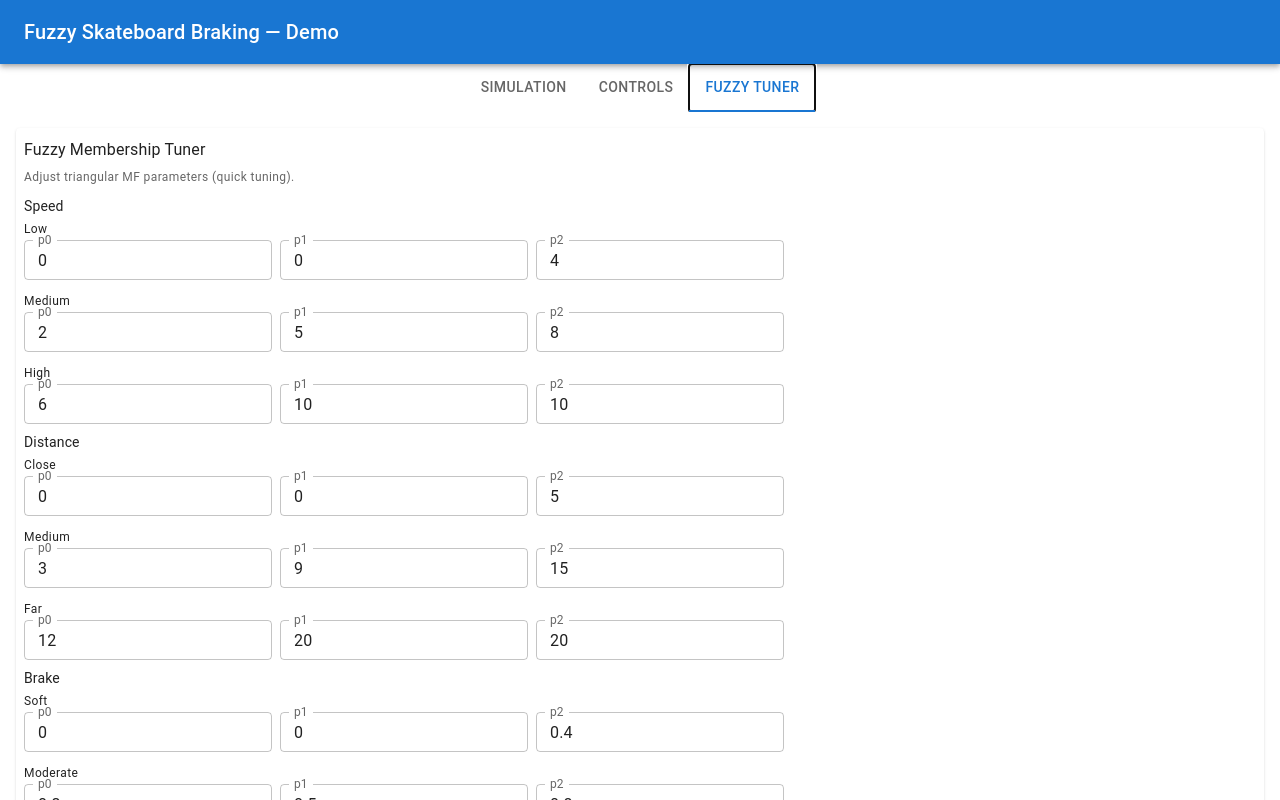
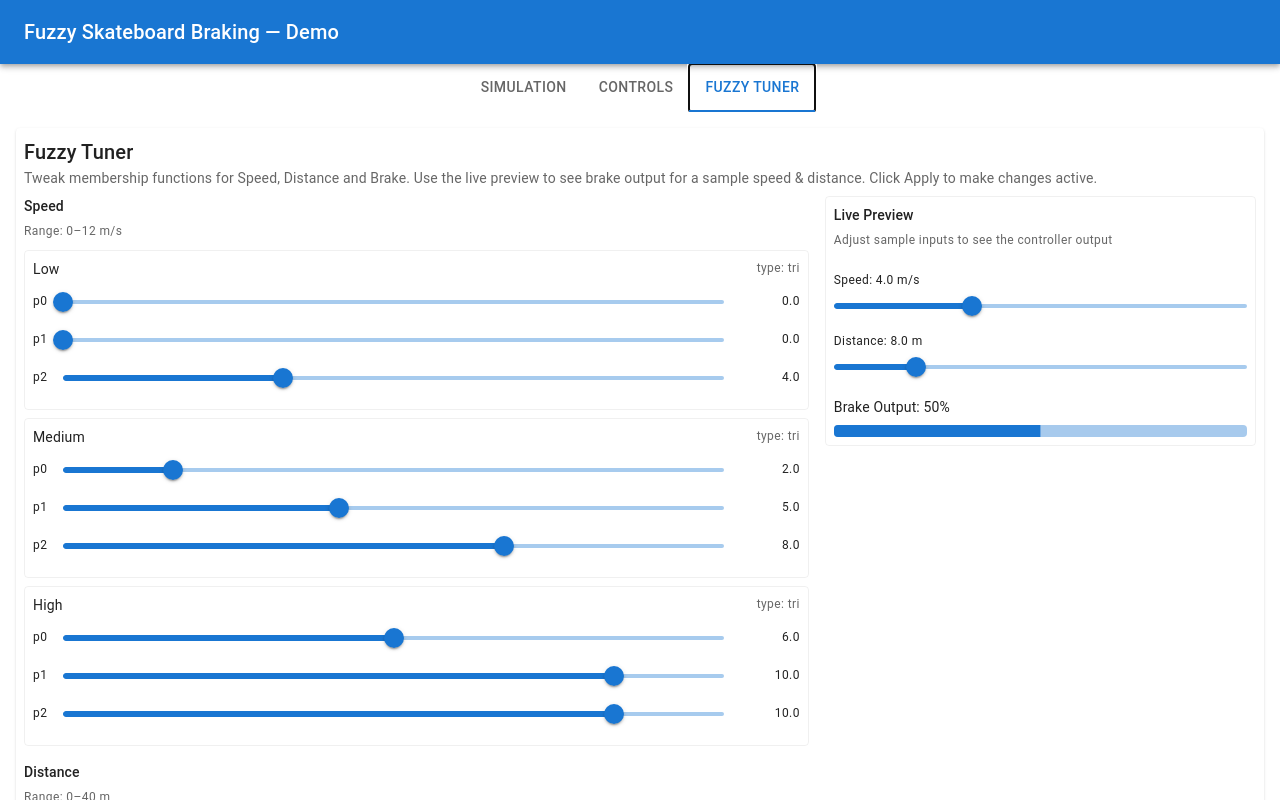
Before and after one commit to Wobbleyaj1/SkateBrake, a React (Vite) app: page / in a window 1280 px wide. Both pictures are taken after a click on the tab "FUZZY TUNER". Built offline with nearby package versions, Linux system fonts and the light colour scheme.

Commit message:
refactor: enhance FuzzyTuner UI and add live preview functionality

```diff
--- a/src/components/ControlsPanel.tsx
+++ b/src/components/ControlsPanel.tsx
@@ -1,4 +1,4 @@
-import { Box, Slider, Typography, Divider, Button, Stack } from "@mui/material";
+import { Box, Slider, Typography, Divider } from "@mui/material";
 
 type Props = {
   mass: number;
--- a/src/components/FuzzyTuner.tsx
+++ b/src/components/FuzzyTuner.tsx
@@ -1,6 +1,19 @@
-import { useState } from "react";
-import { Box, Typography, Button, Grid, TextField } from "@mui/material";
-import { getDefaultMFs, setMemberships } from "../fuzzy/controller";
+import { useMemo, useState } from "react";
+import {
+  Box,
+  Typography,
+  Button,
+  Slider,
+  Stack,
+  LinearProgress,
+  Tooltip,
+} from "@mui/material";
+import {
+  getDefaultMFs,
+  setMemberships,
+  getBrakePercent,
+  computeBrakeWithMFs,
+} from "../fuzzy/controller";
 
 /**
  * Simple UI to show and adjust membership function parameters.
@@ -11,74 +24,272 @@ import { getDefaultMFs, setMemberships } from "../fuzzy/controller";
  * and update the controller functions immutably. For brevity and clarity we mutate via API.
  */
 
+type MFs = Record<
+  string,
+  Array<{ name: string; type: string; params: number[] }>
+>;
+
 export default function FuzzyTuner() {
-  // get default MFs from controller module
-  const defaults = getDefaultMFs();
-  const [local, setLocal] = useState(defaults);
+  // fetch defaults from controller
+  const defaults = getDefaultMFs() as MFs;
+  const [local, setLocal] = useState<MFs>(defaults);
 
-  const handleChange = (
+  // sample inputs for live preview
+  const [sampleSpeed, setSampleSpeed] = useState<number>(4);
+  const [sampleDistance, setSampleDistance] = useState<number>(8);
+
+  const paramRanges = useMemo<
+    Record<string, { min: number; max: number; step: number }>
+  >(
+    () => ({
+      Speed: { min: 0, max: 12, step: 0.1 },
+      Distance: { min: 0, max: 40, step: 0.1 },
+      Brake: { min: 0, max: 1, step: 0.01 },
+    }),
+    []
+  );
+
+  function updateParam(
     group: string,
-    idx: number,
+    mfIdx: number,
     paramIdx: number,
-    value: number
-  ) => {
-    const copy = JSON.parse(JSON.stringify(local));
-    copy[group][idx].params[paramIdx] = value;
-    setLocal(copy);
-  };
+    v: number
+  ) {
+    setLocal((prev) => {
+      const copy: any = JSON.parse(JSON.stringify(prev));
+      copy[group][mfIdx].params[paramIdx] = v;
+      return copy;
+    });
+  }
 
-  const apply = () => {
+  function apply() {
     setMemberships(local);
-  };
+  }
 
-  const reset = () => {
-    const d = getDefaultMFs();
+  function reset() {
+    const d = getDefaultMFs() as MFs;
     setLocal(d);
     setMemberships(d);
-  };
+  }
+
+  function presetBeginner() {
+    const d = getDefaultMFs() as any;
+    const copy = JSON.parse(JSON.stringify(d));
+    if (copy.Brake) {
+      copy.Brake = [
+        { name: "Soft", type: "tri", params: [0, 0, 0.35] },
+        { name: "Moderate", type: "tri", params: [0.15, 0.4, 0.7] },
+        { name: "Hard", type: "tri", params: [0.5, 0.8, 0.95] },
+      ];
+    }
+    setLocal(copy);
+  }
+
+  function presetIntermediate() {
+    const d = getDefaultMFs() as any;
+    setLocal(JSON.parse(JSON.stringify(d)));
+  }
+
+  function presetProfessional() {
+    const d = getDefaultMFs() as any;
+    const copy = JSON.parse(JSON.stringify(d));
+    if (copy.Brake) {
+      copy.Brake = [
+        { name: "Soft", type: "tri", params: [0, 0, 0.25] },
+        { name: "Moderate", type: "tri", params: [0.1, 0.35, 0.7] },
+        { name: "Hard", type: "tri", params: [0.4, 0.85, 1] },
+      ];
+    }
+    if (copy.Distance) {
+      copy.Distance = [
+        { name: "Close", type: "tri", params: [0, 0, 4] },
+        { name: "Medium", type: "tri", params: [3, 8, 14] },
+        { name: "Far", type: "tri", params: [12, 20, 30] },
+      ];
+    }
+    setLocal(copy);
+  }
+
+  const brakePreview = useMemo(() => {
+    try {
+      return computeBrakeWithMFs(local, sampleSpeed, sampleDistance);
+    } catch (e) {
+      return getBrakePercent(sampleSpeed, sampleDistance);
+    }
+  }, [sampleSpeed, sampleDistance, local]);
+
+  const [applied, setApplied] = useState(false);
 
   return (
     <Box>
-      <Typography variant="subtitle1">Fuzzy Membership Tuner</Typography>
-      <Typography variant="caption" color="text.secondary">
-        Adjust triangular MF parameters (quick tuning).
+      <Typography variant="h6">Fuzzy Tuner</Typography>
+      <Typography variant="body2" color="text.secondary" sx={{ mb: 1 }}>
+        Tweak membership functions for Speed, Distance and Brake. Use the live
+        preview to see brake output for a sample speed & distance. Click Apply
+        to make changes active.
       </Typography>
 
-      {Object.entries(local).map(([group, mfs]: any) => (
-        <Box key={group} sx={{ mt: 1 }}>
-          <Typography variant="body2">{group}</Typography>
-          <Grid container spacing={1}>
+      <Box
+        sx={{
+          display: "flex",
+          flexDirection: { xs: "column", md: "row" },
+          gap: 2,
+        }}
+      >
+        <Box sx={{ flex: "1 1 60%" }}>
+          {Object.entries(local).map(([group, mfs]) => (
+            <Box key={group} sx={{ mb: 2 }}>
+              <Typography variant="subtitle2">{group}</Typography>
+              <Typography variant="caption" color="text.secondary">
+                {group === "Speed" && "Range: 0–12 m/s"}
+                {group === "Distance" && "Range: 0–40 m"}
+                {group === "Brake" && "Range: 0–1 (0%–100%)"}
+              </Typography>
+
+              <Box sx={{ mt: 1 }}>
                 {mfs.map((mf: any, i: number) => (
-              <Grid key={i}>
-                <Typography variant="caption">{mf.name}</Typography>
-                <Grid container spacing={1}>
+                  <Box
+                    key={i}
+                    sx={{
+                      mb: 1,
+                      p: 1,
+                      borderRadius: 1,
+                      border: "1px solid rgba(0,0,0,0.06)",
+                    }}
+                  >
+                    <Stack
+                      direction="row"
+                      alignItems="center"
+                      justifyContent="space-between"
+                    >
+                      <Typography variant="body2">{mf.name}</Typography>
+                      <Typography variant="caption" color="text.secondary">
+                        type: {mf.type}
+                      </Typography>
+                    </Stack>
+
+                    <Box sx={{ mt: 1 }}>
                       {mf.params.map((p: number, pi: number) => (
-                    <Grid key={pi}>
-                      <TextField
-                        size="small"
-                        label={`p${pi}`}
+                        <Box key={pi} sx={{ mb: 1 }}>
+                          <Stack
+                            direction="row"
+                            spacing={2}
+                            alignItems="center"
+                          >
+                            <Tooltip title={`Parameter ${pi} of ${mf.name}`}>
+                              <Typography variant="caption">p{pi}</Typography>
+                            </Tooltip>
+                            <Slider
                               value={p}
-                        onChange={(e) =>
-                          handleChange(group, i, pi, Number(e.target.value))
+                              min={paramRanges[group].min}
+                              max={paramRanges[group].max}
+                              step={paramRanges[group].step}
+                              onChange={(_, v) =>
+                                updateParam(
+                                  group,
+                                  i,
+                                  pi,
+                                  Array.isArray(v) ? v[0] : v
+                                )
                               }
-                        type="number"
+                              sx={{ flex: 1 }}
                             />
-                    </Grid>
+                            <Typography
+                              variant="caption"
+                              sx={{ width: 60, textAlign: "right" }}
+                            >
+                              {typeof p === "number"
+                                ? p.toFixed(group === "Brake" ? 2 : 1)
+                                : p}
+                            </Typography>
+                          </Stack>
+                        </Box>
                       ))}
-                </Grid>
-              </Grid>
+                    </Box>
+                  </Box>
                 ))}
-          </Grid>
+              </Box>
             </Box>
           ))}
 
-      <Box sx={{ mt: 1 }}>
-        <Button variant="outlined" onClick={apply} sx={{ mr: 1 }}>
+          <Stack direction="row" spacing={1} sx={{ mt: 1 }}>
+            <Button
+              variant="contained"
+              onClick={() => {
+                apply();
+                setApplied(true);
+                setTimeout(() => setApplied(false), 1400);
+              }}
+            >
               Apply
             </Button>
-        <Button variant="text" onClick={reset}>
+            <Button variant="outlined" onClick={reset}>
               Reset
             </Button>
+            <Button variant="text" onClick={presetBeginner}>
+              Beginner
+            </Button>
+            <Button variant="text" onClick={presetIntermediate}>
+              Intermediate
+            </Button>
+            <Button variant="text" onClick={presetProfessional}>
+              Professional
+            </Button>
+            {applied && (
+              <Typography variant="caption" sx={{ alignSelf: "center" }}>
+                Applied ✓
+              </Typography>
+            )}
+          </Stack>
+        </Box>
+
+        <Box sx={{ flex: "0 0 35%" }}>
+          <Box
+            sx={{ p: 1, border: "1px solid rgba(0,0,0,0.06)", borderRadius: 1 }}
+          >
+            <Typography variant="subtitle2">Live Preview</Typography>
+            <Typography variant="caption" color="text.secondary">
+              Adjust sample inputs to see the controller output
+            </Typography>
+
+            <Box sx={{ mt: 2 }}>
+              <Typography variant="caption">
+                Speed: {sampleSpeed.toFixed(1)} m/s
+              </Typography>
+              <Slider
+                value={sampleSpeed}
+                min={0}
+                max={12}
+                step={0.1}
+                onChange={(_, v) => setSampleSpeed(Array.isArray(v) ? v[0] : v)}
+              />
+
+              <Typography variant="caption">
+                Distance: {sampleDistance.toFixed(1)} m
+              </Typography>
+              <Slider
+                value={sampleDistance}
+                min={0}
+                max={40}
+                step={0.1}
+                onChange={(_, v) =>
+                  setSampleDistance(Array.isArray(v) ? v[0] : v)
+                }
+              />
+
+              <Box sx={{ mt: 1 }}>
+                <Typography variant="body2">
+                  Brake Output: {(brakePreview * 100).toFixed(0)}%
+                </Typography>
+                <LinearProgress
+                  variant="determinate"
+                  value={Math.min(100, Math.max(0, brakePreview * 100))}
+                  sx={{ height: 12, borderRadius: 1, mt: 1 }}
+                />
+              </Box>
+            </Box>
+          </Box>
+        </Box>
       </Box>
     </Box>
   );
--- a/src/fuzzy/controller.ts
+++ b/src/fuzzy/controller.ts
@@ -128,3 +128,45 @@ export function getBrakePercent(speed: number, distance: number) {
   if (den === 0) return 0;
   return num / den;
 }
+
+// compute brake percent from an explicit set of MFs (used by the tuner for live preview)
+export function computeBrakeWithMFs(mfs: any, speed: number, distance: number) {
+  const speedMFsLocal: MF[] = mfs.Speed;
+  const distanceMFsLocal: MF[] = mfs.Distance;
+  const brakeMFsLocal: MF[] = mfs.Brake;
+
+  const speedDegs = Object.fromEntries(
+    speedMFsLocal.map((m) => [m.name, evalMF(m, speed)])
+  );
+  const distDegs = Object.fromEntries(
+    distanceMFsLocal.map((m) => [m.name, evalMF(m, distance)])
+  );
+
+  const brakeActivations: Record<string, number> = {};
+  for (const r of rules) {
+    const sd = speedDegs[r.speed] ?? 0;
+    const dd = distDegs[r.dist] ?? 0;
+    const degree = Math.min(sd, dd);
+    brakeActivations[r.brake] = Math.max(
+      brakeActivations[r.brake] ?? 0,
+      degree
+    );
+  }
+
+  const samples = 200;
+  let num = 0;
+  let den = 0;
+  for (let i = 0; i <= samples; i++) {
+    const x = i / samples;
+    let mu = 0;
+    for (const bmf of brakeMFsLocal) {
+      const base = evalMF(bmf, x);
+      const act = brakeActivations[bmf.name] ?? 0;
+      mu = Math.max(mu, Math.min(base, act));
+    }
+    num += x * mu;
+    den += mu;
+  }
+  if (den === 0) return 0;
+  return num / den;
+}
```
Lines whose indentation alone changed are shown as unchanged.
